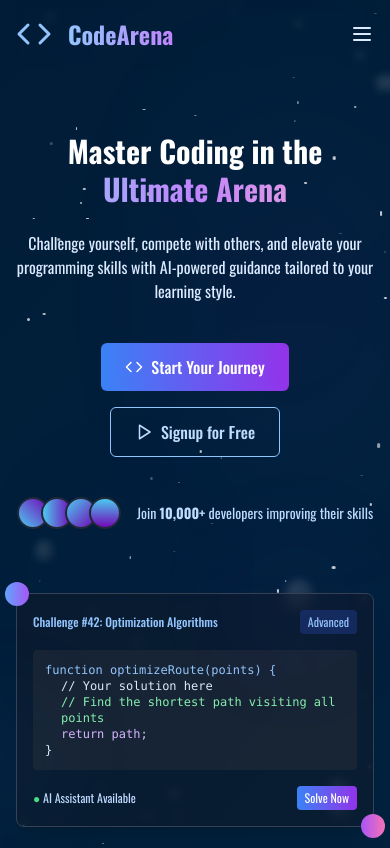
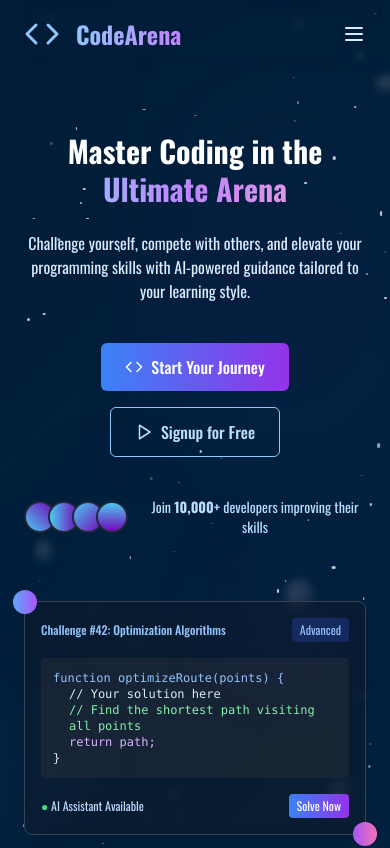
Before and after one commit to ahmedrioueche/codearena-landing, a Next.js app: page / in a window 390 px wide. Shown: the top 848 px of the page. Built offline with nearby package versions, Linux system fonts and the light colour scheme; no server answers.

Commit message:
ajusted padding

```diff
--- a/src/app/layout.tsx
+++ b/src/app/layout.tsx
@@ -35,7 +35,7 @@ export default function RootLayout({
         <link rel="icon" href="/logo.svg" />
       </head>
       <body
-        className="md:px-24 px-4"
+        className="md:px-24 px-6"
         style={{
           background:
             "linear-gradient(135deg, #011C37 0%, #012A4A 50%, #013A63 100%)",
```
